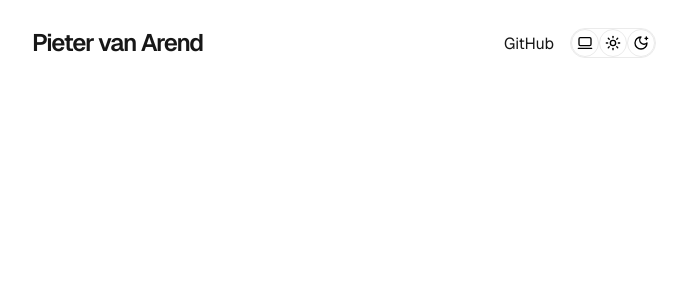
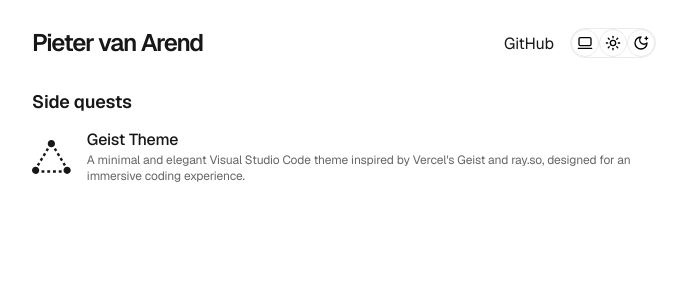
Before and after one commit to phiewter/www, a Next.js app: page / in a window 1280 px wide. Shown: the top 300 px of the page, without its empty margins (296-983 px from the left). Built offline with nearby package versions, Linux system fonts and the light colour scheme.

Commit message:
feat: introduction of side quests

```diff
--- a/app/components/feature-card/feature-card.tsx
+++ b/app/components/feature-card/feature-card.tsx
@@ -7,6 +7,8 @@
 import Image from "next/image";
 
 import styles from "@/app/components/feature-card/feature-card.module.css";
+
+import { sideQuests } from "@/app/lib/data";
 
 interface FeatureCardProps {
   children: React.ReactNode;
@@ -29,6 +31,7 @@
 FeatureCard.Image = ({ src, alt }) => {
   return (
     <Image
+      priority
       className={styles.image}
       width={56}
       height={56}
@@ -60,13 +63,19 @@
 // Pre-defined function [Derivative of <FeatureCard>]
 const _FeatureCard: React.FC = () => {
   return (
-    <FeatureCard>
-      <FeatureCard.Image src="/avatar.jpg" alt="GitHub Avatar" />
-      <div className={styles["text-wrapper"]}>
-        <FeatureCard.Title>This is a test title.</FeatureCard.Title>
-        <FeatureCard.Description>Description</FeatureCard.Description>
-      </div>
-    </FeatureCard>
+    <>
+      {sideQuests.map((item) => (
+        <FeatureCard key={item.title}>
+          <item.src />
+          <div className={styles["text-wrapper"]}>
+            <FeatureCard.Title>{item.title}</FeatureCard.Title>
+            <FeatureCard.Description>
+              {item.description}
+            </FeatureCard.Description>
+          </div>
+        </FeatureCard>
+      ))}
+    </>
   );
 };
 export { _FeatureCard };
--- a/app/components/icons.tsx
+++ b/app/components/icons.tsx
@@ -12,6 +12,22 @@
   aria: (props: IconProps) => (
     <svg role="img" viewBox="0 0 24 24" fill="currentColor" {...props}>
       <path d="M13.966 22.624l-1.69-4.281H8.122l3.892-9.144 5.662 13.425zM8.884 1.376H0v21.248zm15.116 0h-8.884L24 22.624Z" />
+    </svg>
+  ),
+  geist: (props: IconProps) => (
+    <svg
+      height="16"
+      width="16"
+      strokeLinejoin="round"
+      style={{ width: "48px", height: "48px", color: "currentcolor" }}
+      viewBox="0 0 16 16"
+    >
+      <path
+        fillRule="evenodd"
+        clipRule="evenodd"
+        d="M8 4C8.82843 4 9.5 3.32843 9.5 2.5C9.5 1.67157 8.82843 1 8 1C7.17157 1 6.5 1.67157 6.5 2.5C6.5 3.32843 7.17157 4 8 4ZM8.97125 4.75725L9.57125 5.75725L10.4287 5.24275L9.82875 4.24275L8.97125 4.75725ZM6.42875 5.75725L7.02875 4.75725L6.17125 4.24275L5.57125 5.24275L6.42875 5.75725ZM10.1713 6.75725L10.7713 7.75725L11.6287 7.24275L11.0287 6.24275L10.1713 6.75725ZM5.22875 7.75725L5.82875 6.75725L4.97125 6.24275L4.37125 7.24275L5.22875 7.75725ZM11.3713 8.75725L11.9713 9.75725L12.8287 9.24275L12.2287 8.24275L11.3713 8.75725ZM4.02875 9.75725L4.62875 8.75725L3.77125 8.24275L3.17125 9.24275L4.02875 9.75725ZM12.5713 10.7572L13.1713 11.7572L14.0287 11.2428L13.4287 10.2428L12.5713 10.7572ZM2.82875 11.7572L3.42875 10.7572L2.57125 10.2428L1.97125 11.2428L2.82875 11.7572ZM3 13.5C3 13.8133 2.90396 14.1041 2.73971 14.3447V14.5H2.61805C2.34339 14.8069 1.94425 15 1.5 15C0.671573 15 0 14.3284 0 13.5C0 12.6716 0.671573 12 1.5 12C2.32843 12 3 12.6716 3 13.5ZM3.925 14.5H5.1103V13.5H3.925V14.5ZM6.29559 14.5H7.48089V13.5H6.29559V14.5ZM8.66618 14.5H9.85147V13.5H8.66618V14.5ZM11.0368 14.5H12.2221V13.5H11.0368V14.5ZM14.5 15C15.3284 15 16 14.3284 16 13.5C16 12.6716 15.3284 12 14.5 12C13.6716 12 13 12.6716 13 13.5C13 14.3284 13.6716 15 14.5 15Z"
+        fill="currentColor"
+      ></path>
     </svg>
   ),
   gitHub: (props: IconProps) => (
--- a/app/lib/data.ts
+++ b/app/lib/data.ts
@@ -1,4 +1,5 @@
 import { LaptopMinimal, MoonStar, Sun } from "lucide-react";
+import { Icons } from "@/app/components/icons";
 
 const modeToggle = [
   {
@@ -20,8 +21,23 @@
 
 const blocks = [
   {
-    title: "Projects",
+    title: "Side quests",
   },
 ];
 
-export { modeToggle, blocks };
+const sideQuests: {
+  title: string;
+  description: string;
+  src: React.ComponentType<React.SVGProps<SVGSVGElement>>;
+  alt: string;
+}[] = [
+  {
+    title: "Geist Theme",
+    description:
+      "A minimal and elegant Visual Studio Code theme inspired by Vercel's Geist and ray.so, designed for an immersive coding experience.",
+    src: Icons.geist,
+    alt: "Geist Theme",
+  },
+];
+
+export { modeToggle, blocks, sideQuests };
--- a/app/page.tsx
+++ b/app/page.tsx
@@ -19,7 +19,14 @@
     <Page>
       <Container>
         <Header />
-        <main></main>
+        <main>
+          {blocks.map((item) => (
+            <Block key={item.title}>
+              <h1>{item.title}</h1>
+              <_FeatureCard />
+            </Block>
+          ))}
+        </main>
       </Container>
     </Page>
   );
```
Also changed, not shown: public/side-quests/geist-theme.png (added).
